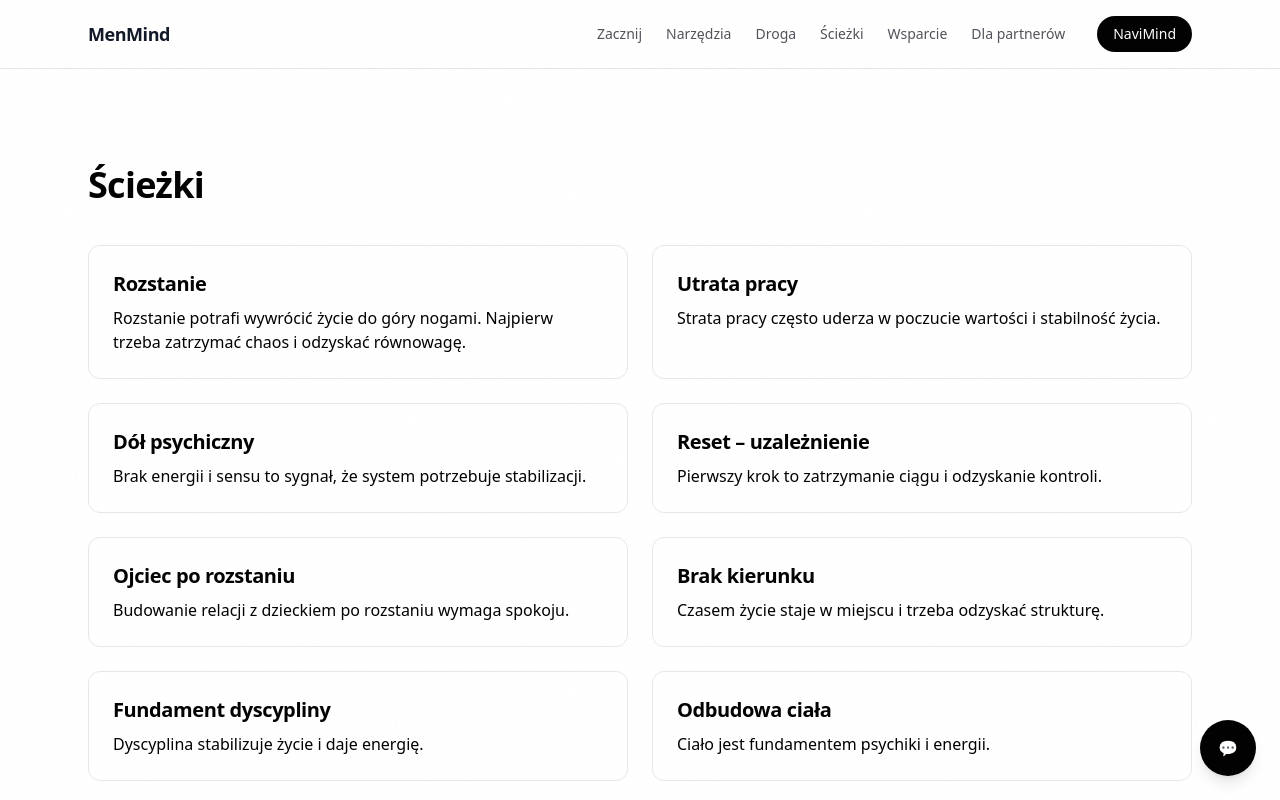
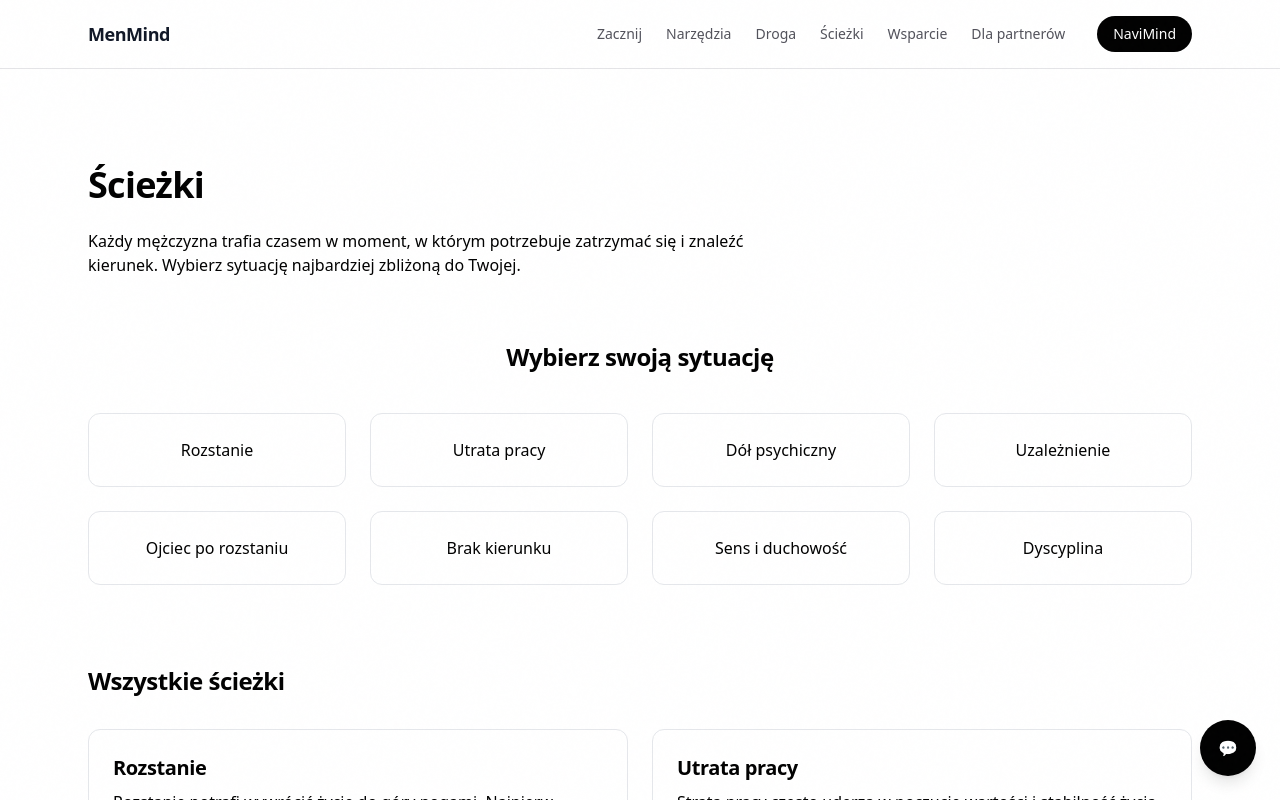
Before and after one commit to wisnialeszno89/menmind-web, a Next.js app: page /sciezki in a window 1280 px wide. Shown: the top 800 px of the page. Built offline with nearby package versions, Linux system fonts and the light colour scheme.

Commit message:
feat: add PathCompass hero for sciezki navigation

```diff
--- a/src/app/sciezki/page.tsx
+++ b/src/app/sciezki/page.tsx
@@ -1,21 +1,38 @@
-import Link from "next/link"
-import { paths } from "@/data/paths"
+import PathCompass from "@/components/PathCompass";
+import { paths } from "@/data/paths";
+import Link from "next/link";
 
-export default function SciezkiPage(){
+export const metadata = {
+  title: "Ścieżki | MenMind",
+  description:
+    "Znajdź ścieżkę wyjścia z kryzysu, odbudowy i rozwoju.",
+};
 
-return(
-
+export default function SciezkiPage() {
+  return (
     <main className="bg-white min-h-screen">
 
       <div className="max-w-6xl mx-auto px-6 py-24">
 
-<h1 className="text-4xl font-semibold text-black mb-10">
+        <h1 className="text-4xl font-semibold text-black mb-6">
           Ścieżki
         </h1>
 
+        <p className="text-black mb-16 max-w-2xl">
+          Każdy mężczyzna trafia czasem w moment,
+          w którym potrzebuje zatrzymać się i znaleźć kierunek.
+          Wybierz sytuację najbardziej zbliżoną do Twojej.
+        </p>
+
+        <PathCompass />
+
+        <h2 className="text-2xl font-semibold text-black mb-8">
+          Wszystkie ścieżki
+        </h2>
+
         <div className="grid md:grid-cols-2 gap-6">
 
-{paths.map((path)=>(
+          {paths.map((path) => (
             <Link
               key={path.slug}
               href={`/sciezki/${path.slug}`}
@@ -38,7 +55,5 @@ className="border rounded-xl p-6 hover:shadow"
       </div>
 
     </main>
-
-)
-
+  );
 }
--- /dev/null
+++ b/src/components/PathCompass.tsx
@@ -0,0 +1,40 @@
+import Link from "next/link";
+
+const paths = [
+  { slug: "rozstanie", label: "Rozstanie" },
+  { slug: "utrata-pracy", label: "Utrata pracy" },
+  { slug: "dol-psychiczny", label: "Dół psychiczny" },
+  { slug: "reset-uzaleznienie", label: "Uzależnienie" },
+  { slug: "ojciec-po-rozstaniu", label: "Ojciec po rozstaniu" },
+  { slug: "brak-kierunku", label: "Brak kierunku" },
+  { slug: "sens-i-duchowosc", label: "Sens i duchowość" },
+  { slug: "fundament-dyscypliny", label: "Dyscyplina" },
+];
+
+export default function PathCompass() {
+  return (
+    <section className="mb-20">
+
+      <h2 className="text-2xl font-semibold text-black mb-10 text-center">
+        Wybierz swoją sytuację
+      </h2>
+
+      <div className="grid grid-cols-2 md:grid-cols-4 gap-6">
+
+        {paths.map((path) => (
+          <Link
+            key={path.slug}
+            href={`/sciezki/${path.slug}`}
+            className="border rounded-xl p-6 text-center hover:shadow transition bg-white"
+          >
+            <span className="text-black font-medium">
+              {path.label}
+            </span>
+          </Link>
+        ))}
+
+      </div>
+
+    </section>
+  );
+}
```
Lines whose indentation alone changed are shown as unchanged.
